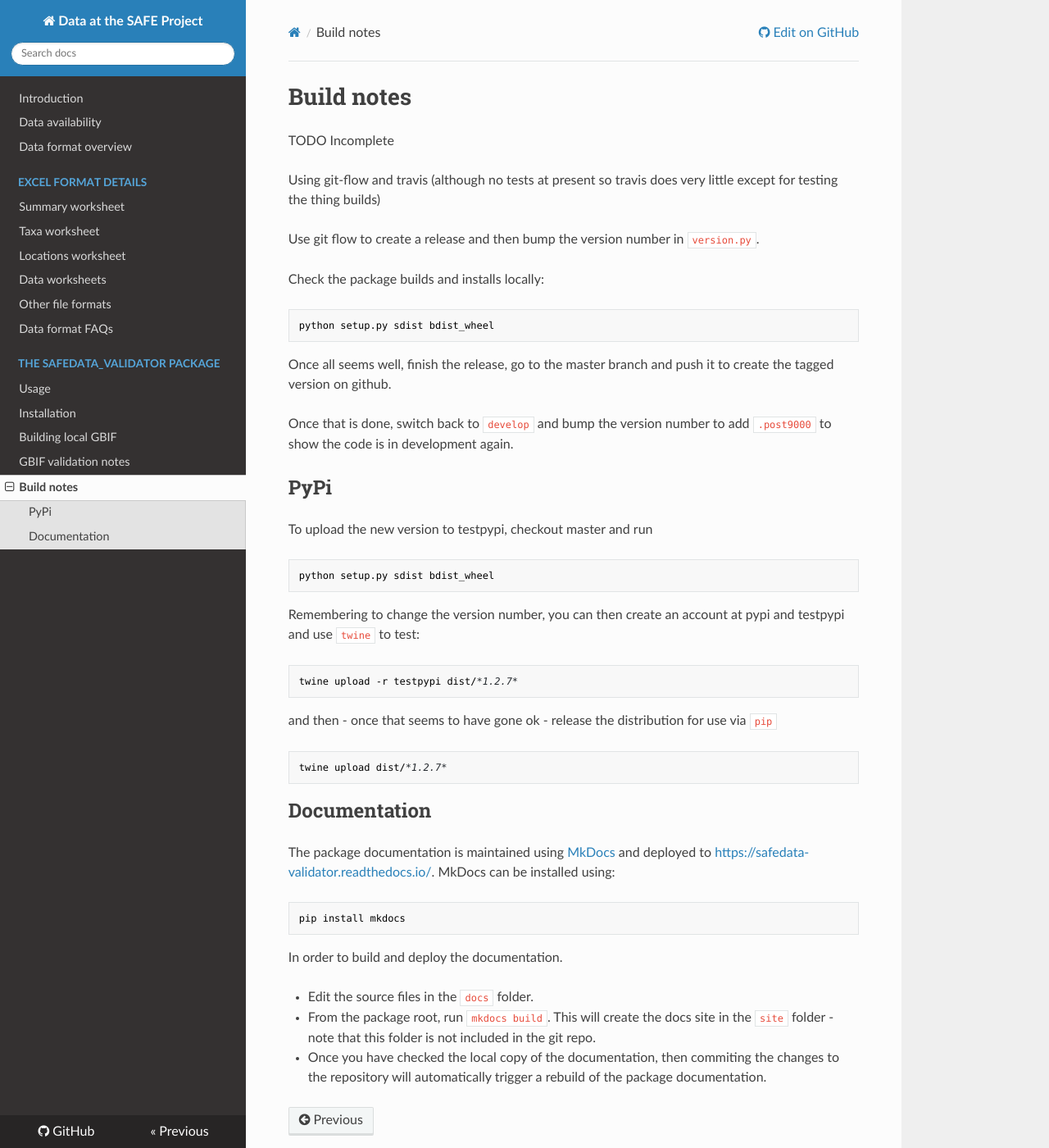
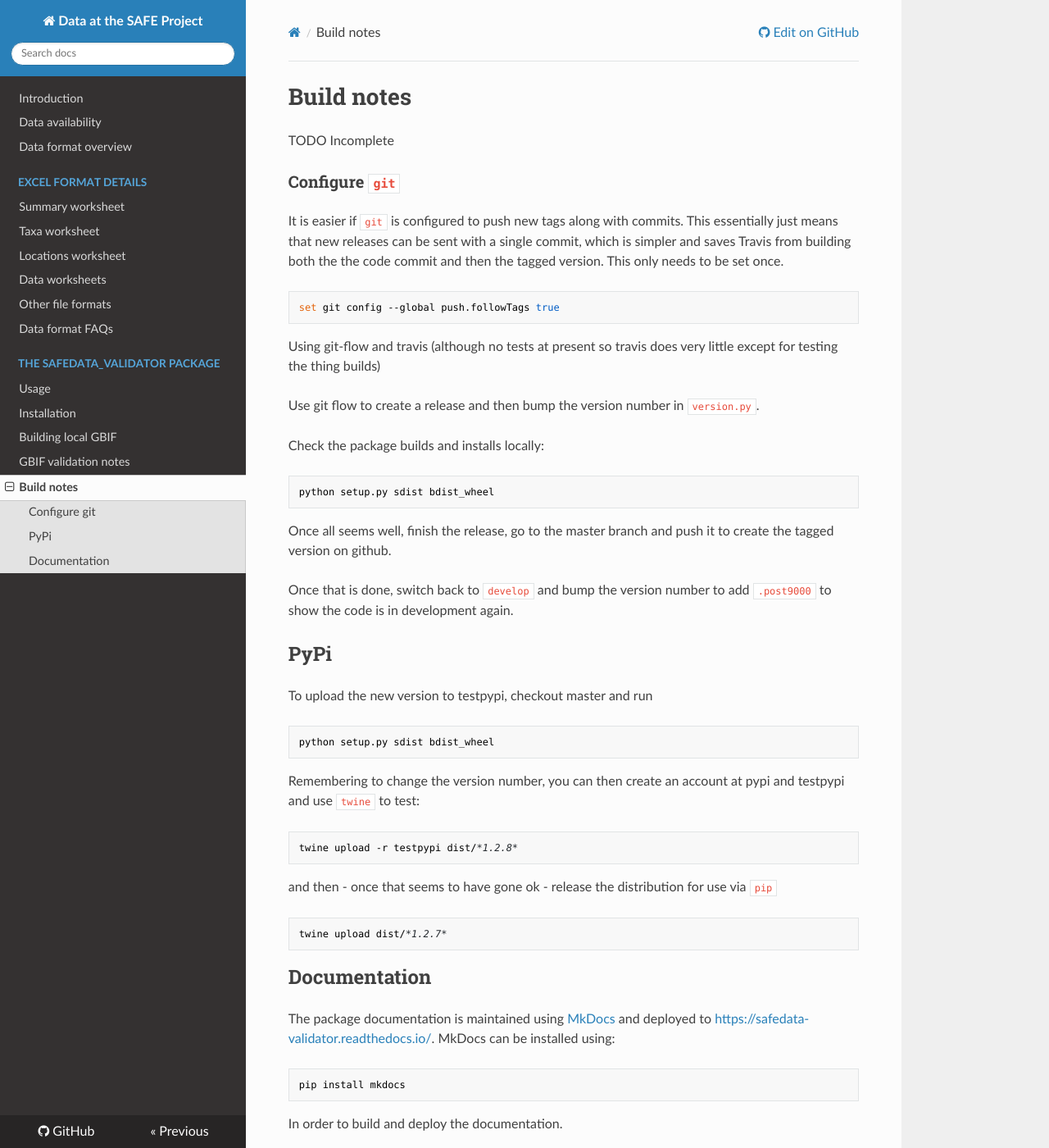
Before and after one commit to ImperialCollegeLondon/safedata_validator, an MkDocs documentation site: the page built from docs/build_notes.md, in a window 1280 px wide and 1400 px high. Shown: the whole window at 82% size. Built offline with MkDocs 1.6.1, drawn with Linux system fonts in a browser that asks for light colours; nearby versions of some CDN libraries.

Commit message:
Documentation updates on build and GBIF update

````diff
--- a/docs/build_notes.md
+++ b/docs/build_notes.md
@@ -1,6 +1,15 @@
 # Build notes
 
 TODO Incomplete
+
+### Configure `git`
+
+It is easier if `git` is configured to push new tags along with commits. This essentially just means that new releases can be sent with a single commit, which is simpler and saves Travis from building both the the code commit and then the tagged version. This only needs to be set once.
+
+```sh
+set git config --global push.followTags true
+```
+
 
 Using git-flow and travis (although no tests at present so travis does very little except for testing the thing builds)
 
@@ -27,7 +36,7 @@ python setup.py sdist bdist_wheel
 Remembering to change the version number, you can then create an account at pypi and testpypi and use `twine` to test:
 
 ```
-twine upload -r testpypi dist/*1.2.7*
+twine upload -r testpypi dist/*1.2.8*
 ```
 
 and then - once that seems to have gone ok - release the distribution for use via `pip`
````
Also changed, not shown: docs/safedata_validator/build_local_gbif.md (+2 -2 lines).
